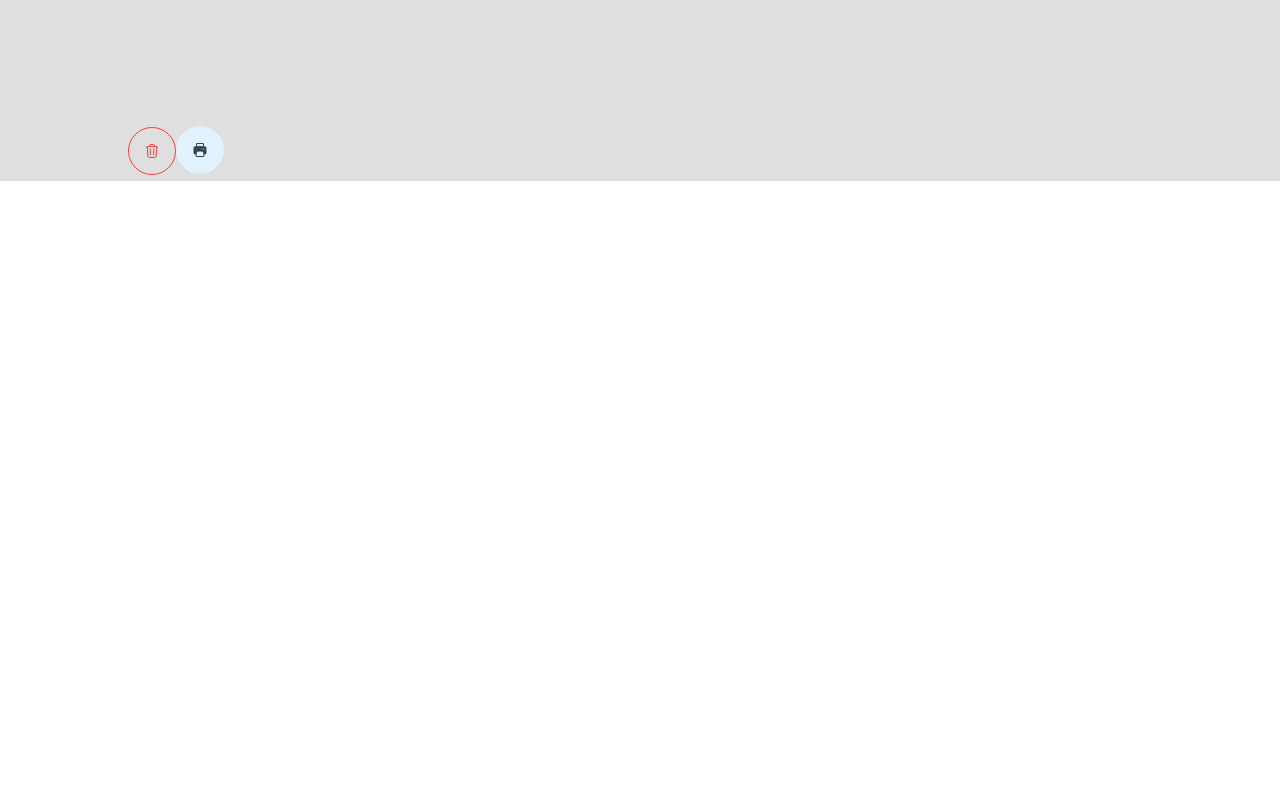
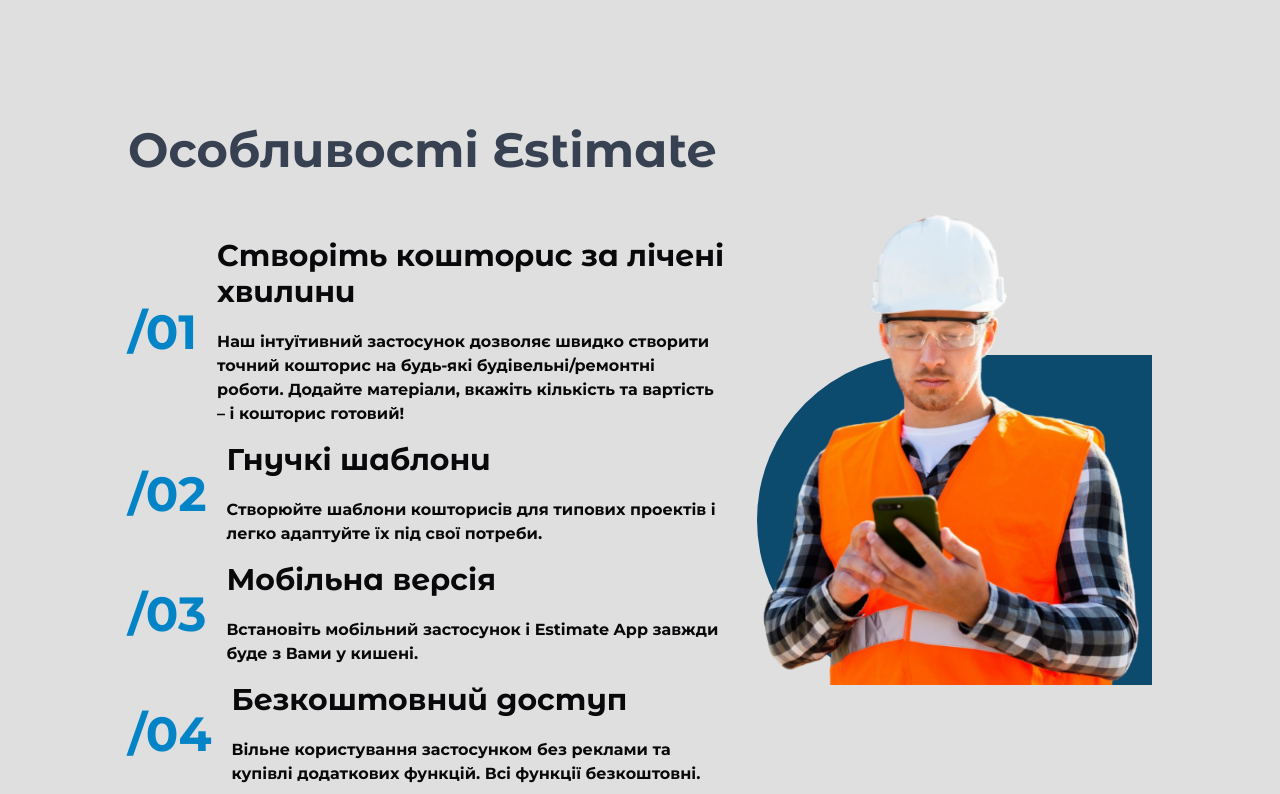
Before and after one commit to Vitaliy28031985/tiam-estimate-app-frontend, a Next.js app: page / in a window 1280 px wide. Shown: the part 1286-2080 px from the top of the page. Before the commit the page ends 1467 px from the top, so only its background shows below. Built offline with nearby package versions, Linux system fonts and the light colour scheme.

Commit message:
Features section create

```diff
--- /dev/null
+++ b/src/app/components/home/Features.tsx
@@ -0,0 +1,58 @@
+import Image from 'next/image';
+import worker from '../../assets/worker-2.png';
+export default function Features() {
+    return (
+        <section className='mb-24'>
+            <h3 className='text-5xl font-alternates font-semibold text-gray-30 mb-16'>Особливості Estimate</h3>
+            <div className='flex items-center gap-8'>
+            <ul className="w-7/12">
+                <li className="flex items-center mb-4 gap-5">
+                    <p className="text-5xl text-blue-20 font-medium ">/01</p>
+                    <div>
+                    <h4 className="text-3xl text-black font-alternates font-semibold mb-5">Створіть кошторис за лічені хвилини</h4>
+                    <p className="text-base text-black font-normal">Наш інтуїтивний застосунок дозволяє швидко створити точний кошторис на будь-які
+                        будівельні/ремонтні роботи. Додайте матеріали, вкажіть кількість та вартість
+                        – і кошторис готовий!
+                        </p>
+                    </div>
+                </li>
+                <li className="flex items-center mb-4 gap-5">
+                    <p className="text-5xl text-blue-20 font-medium ">/02</p>
+                    <div>
+                    <h4 className="text-3xl text-black font-alternates font-semibold mb-5">Гнучкі шаблони</h4>
+                    <p className="text-base text-black font-normal">Створюйте шаблони кошторисів для типових проектів і легко адаптуйте їх під свої потреби.
+                        </p>
+                    </div>
+                </li>
+                <li className="flex items-center mb-4 gap-5">
+                    <p className="text-5xl text-blue-20 font-medium ">/03</p>
+                    <div>
+                    <h4 className="text-3xl text-black font-alternates font-semibold mb-5">Мобільна версія</h4>
+                        <p className="text-base text-black font-normal">Встановіть мобільний застосунок і Estimate App завжди буде з Вами у кишені.</p>
+                    </div>
+                </li>
+                <li className="flex items-center mb-4 gap-5">
+                    <p className="text-5xl text-blue-20 font-medium ">/04</p>
+                    <div>
+                    <h4 className="text-3xl text-black font-alternates font-semibold mb-5">Безкоштовний доступ</h4>
+                    <p className="text-base text-black font-normal">Вільне користування застосунком без реклами та купівлі додаткових функцій. Всі функції
+                        безкоштовні.
+                        </p>
+                    </div>
+                </li>
+                </ul>
+                <div className="relative w-[463px] h-[330px] flex-1 bg-blue-30  rounded-l-full overflow-visible">
+                <div className="absolute bottom-0 right-0">
+            <Image
+                src={worker}
+                alt="worker"
+                width={409}
+                height={442}
+                quality={100}
+                    />
+                </div>
+                </div>
+            </div>
+        </section>
+    )
+}
--- a/src/app/page.tsx
+++ b/src/app/page.tsx
@@ -1,5 +1,6 @@
 import MainSection from './components/home/MainSection';
 import OrderAs from './components/home/OrderAs';
+import Features from './components/home/Features';
 import ButtonDelete from './UI/Buttons/ButtonDelete';
 import ButtonPrint from './UI/Buttons/ButtonPrint';
 
@@ -11,6 +12,7 @@
       <div className='w-[1249px] ml-auto mr-auto container'>
         <MainSection />
         <OrderAs />
+        <Features/>
 
       <ButtonDelete />
     <ButtonPrint />
```
Also changed, not shown: src/app/assets/worker-2.png (added).
